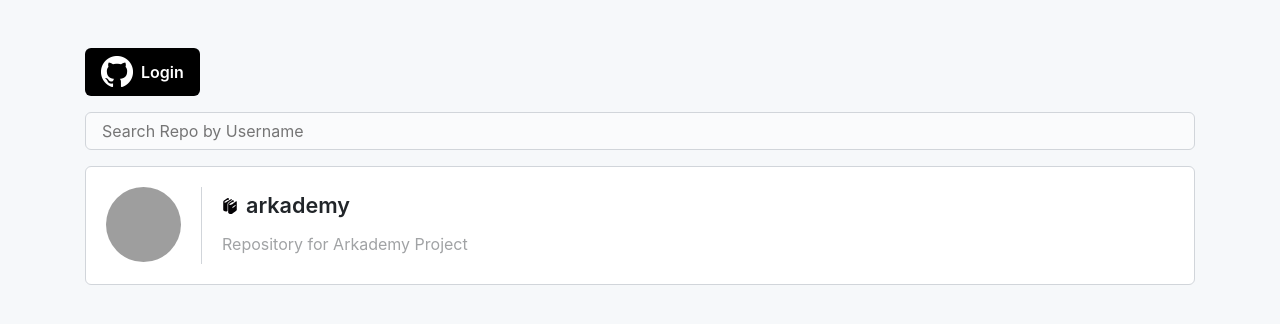
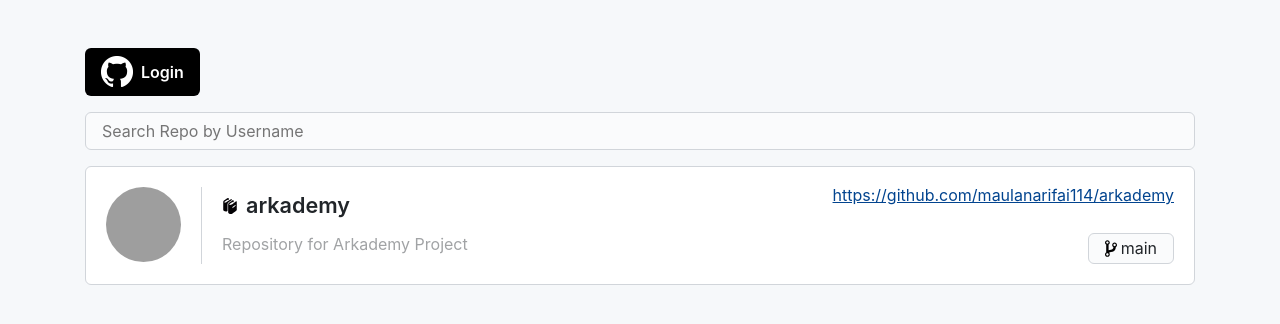
Before and after one commit to maulanarifai114/Raden-Maulana-Rifai-Abdullah, a React (Create React App) app: page / in a window 1280 px wide. Shown: the top 324 px of the page. Built offline with nearby package versions, Linux system fonts and the light colour scheme; grey boxes are pictures that could not be loaded.

Commit message:
add component branch

```diff
--- a/src/assets/css/Repo.css
+++ b/src/assets/css/Repo.css
@@ -43,3 +43,15 @@
   line-height: 1.5em;
   max-width: 250px;
 }
+
+.github-url {
+  color: #02448F;
+  text-decoration: underline;
+}
+
+.wrap-branch {
+  background-color: #fafbfc;
+  border-radius: 6px;
+  padding: 5px 16px;
+  border: 1px solid #D1D5DA;
+}
--- /dev/null
+++ b/src/components/Branch.js
@@ -0,0 +1,14 @@
+import React from 'react'
+import icon from '../assets/img/branch.svg'
+
+export default function Branch({url, branch}) {
+  return (
+    <div className="flex-fill d-flex align-items-end justify-content-between flex-column">
+      <p className="github-url">{url}</p>
+      <div className="d-flex align-items-center wrap-branch">
+        <img src={icon} alt="" width="12"/>
+        <p className="github-branch ml-1">{branch}</p>
+      </div>
+    </div>
+  )
+}
--- a/src/container/Repo.js
+++ b/src/container/Repo.js
@@ -1,13 +1,16 @@
 import React from 'react'
 import Avatar from '../components/Avatar'
 import Title from '../components/Title'
+import Branch from '../components/Branch'
 import '../assets/css/Repo.css'
+// import icon from '../assets/img/branch.svg'
 
-export default function Repo({avatar, title, desc}) {
+export default function Repo({avatar, title, desc, url, branch}) {
   return (
     <div className="github-repo d-flex">
       <Avatar avatar={avatar}/>
       <Title title={title} desc={desc}/>
+      <Branch url={url} branch={branch}/>
     </div>
   )
 }
--- a/src/views/Home.js
+++ b/src/views/Home.js
@@ -11,6 +11,7 @@ export default function Home() {
   const title = 'arkademy'
   const desc = 'Repository for Arkademy Project'
   const url = 'https://github.com/maulanarifai114/arkademy'
+  const branch = 'main'
   const login = (e) => {
     e.preventDefault()
     console.log('login')
@@ -25,6 +26,7 @@ export default function Home() {
       <Input onchange={search}/>
       <br />
       <Repo
+        branch={branch}
         avatar={avatar}
         title={title}
         desc={desc}
```
